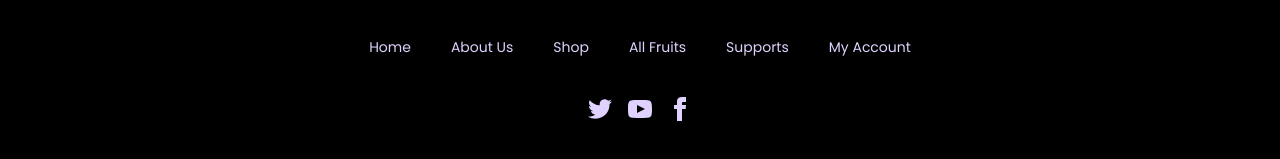
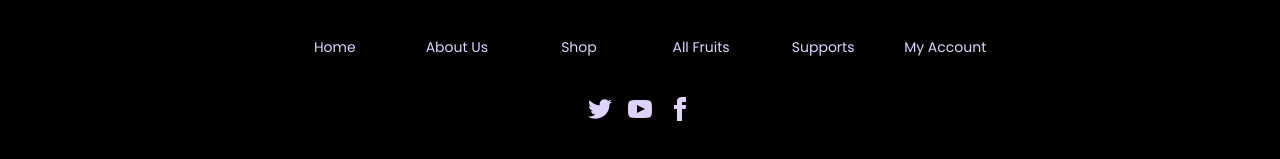
Before and after one commit to tanjima12/food-type, a plain HTML site: page index.html in a window 1280 px wide. Shown: the part 3269-3428 px from the top of the page. Drawn offline with nearby package versions, Linux system fonts and the light colour scheme.

Commit message:
final project now

```diff
--- a/index.html
+++ b/index.html
@@ -3,7 +3,8 @@
 <head>
     <meta charset="UTF-8">
     <meta name="viewport" content="width=device-width, initial-scale=1.0">
-    <title>Document</title>
+    <title>Fruits Brust</title>
+    <link rel="icon" href="./img/logo (1).png" type="image">
     <!-- daisy-tailwind link -->
     <link href="https://cdn.jsdelivr.net/npm/daisyui@3.5.0/dist/full.css" rel="stylesheet" type="text/css" />
     <!-- icon -->
@@ -523,7 +524,7 @@ font-family: 'Poppins', sans-serif;
           </div>
           </div>
           <div >
-            <ul class="flex justify-center gap-10">
+            <ul class="grid grid-cols-4 gap-4 lg:grid-cols-6 md:grid-cols-6  lg:gap-10">
               <li>Home</li>
               <li>About Us</li>
               <li>Shop</li>
```
